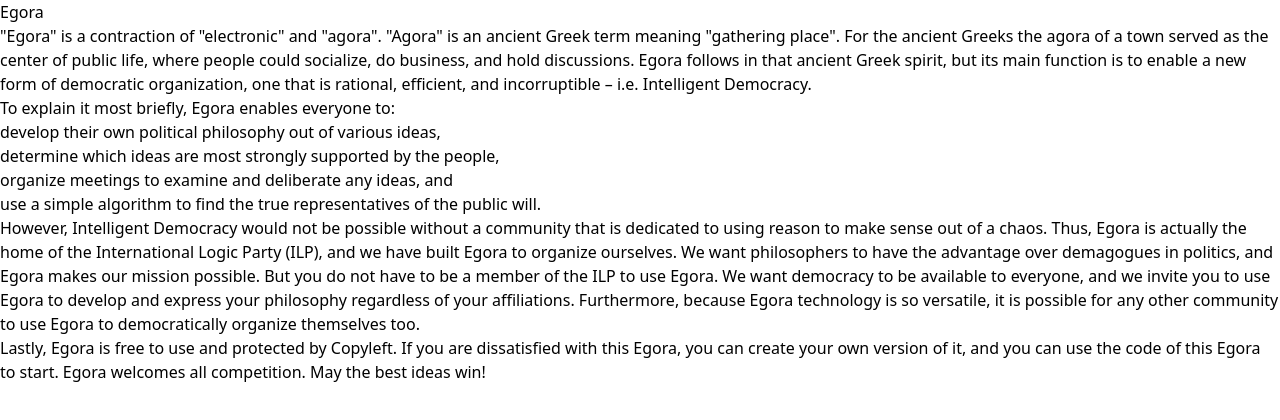
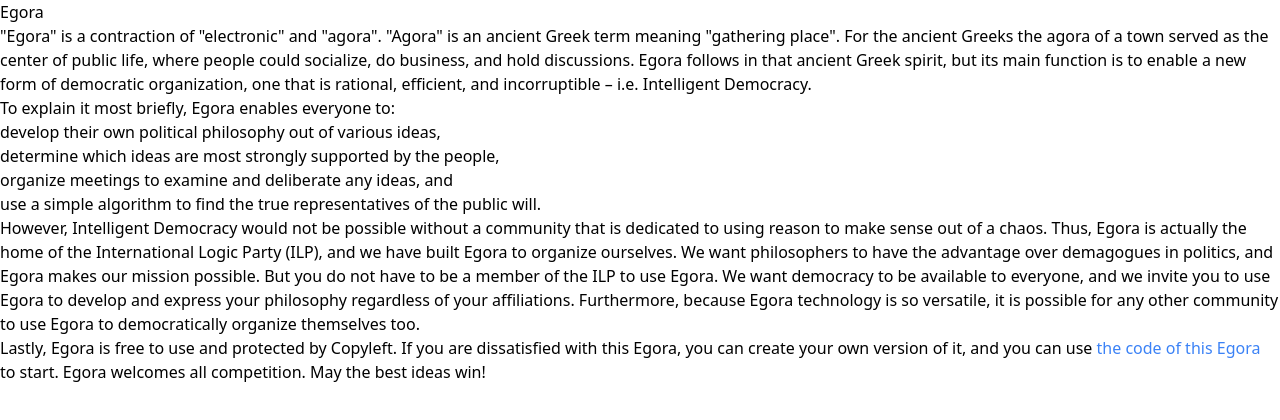
Before and after one commit to SocialResonance/wiki-next, a Next.js app: page /plurality/tech/egora in a window 1280 px wide. Shown: the top 420 px of the page. Built offline with nearby package versions, Linux system fonts and the light colour scheme.

Commit message:
link component

```diff
--- /dev/null
+++ b/components/BlueLink.tsx
@@ -0,0 +1,9 @@
+import Link from 'next/link'
+
+export function BlueLink({ href, children }) {
+  return (
+    <Link href={href} className="text-blue-500 hover:text-blue-700">
+      {children}
+    </Link>
+  )
+}
--- a/pages/plurality/tech/egora.mdx
+++ b/pages/plurality/tech/egora.mdx
@@ -1,3 +1,5 @@
+import { BlueLink } from '../../../components/BlueLink'
+
 # [Egora](https://egora-ilp.org/)
 
 "Egora" is a contraction of "electronic" and "agora". "Agora" is an ancient Greek term meaning "gathering place". For the ancient Greeks the agora of a town served as the center of public life, where people could socialize, do business, and hold discussions. Egora follows in that ancient Greek spirit, but its main function is to enable a new form of democratic organization, one that is rational, efficient, and incorruptible – i.e. Intelligent Democracy.
@@ -11,4 +13,4 @@
 
 However, Intelligent Democracy would not be possible without a community that is dedicated to using reason to make sense out of a chaos. Thus, Egora is actually the home of the International Logic Party (ILP), and we have built Egora to organize ourselves. We want philosophers to have the advantage over demagogues in politics, and Egora makes our mission possible. But you do not have to be a member of the ILP to use Egora. We want democracy to be available to everyone, and we invite you to use Egora to develop and express your philosophy regardless of your affiliations. Furthermore, because Egora technology is so versatile, it is possible for any other community to use Egora to democratically organize themselves too.
 
-Lastly, Egora is free to use and protected by Copyleft. If you are dissatisfied with this Egora, you can create your own version of it, and you can use [the code of this Egora](https://github.com/CezaryJurewicz/Egora) to start. Egora welcomes all competition. May the best ideas win!
+Lastly, Egora is free to use and protected by Copyleft. If you are dissatisfied with this Egora, you can create your own version of it, and you can use <BlueLink href="https://github.com/CezaryJurewicz/Egora">the code of this Egora</BlueLink> to start. Egora welcomes all competition. May the best ideas win!
```
